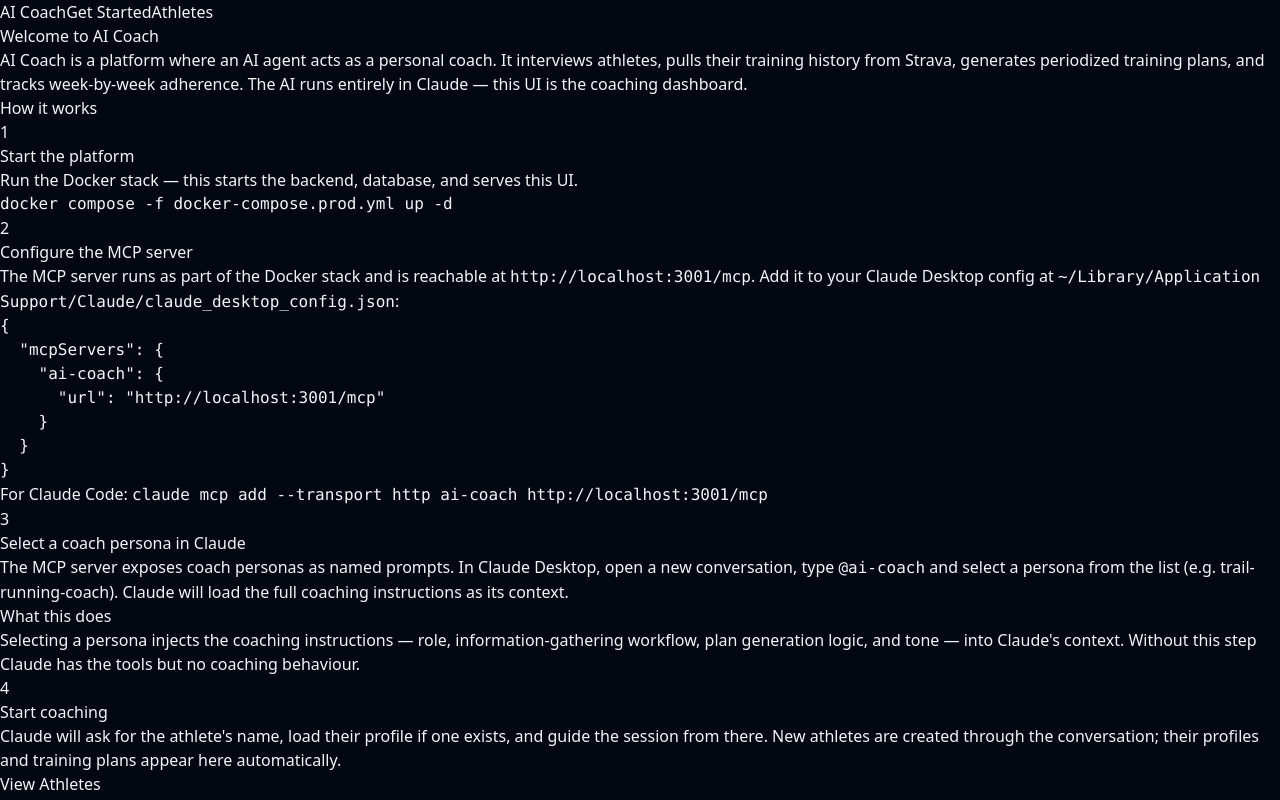
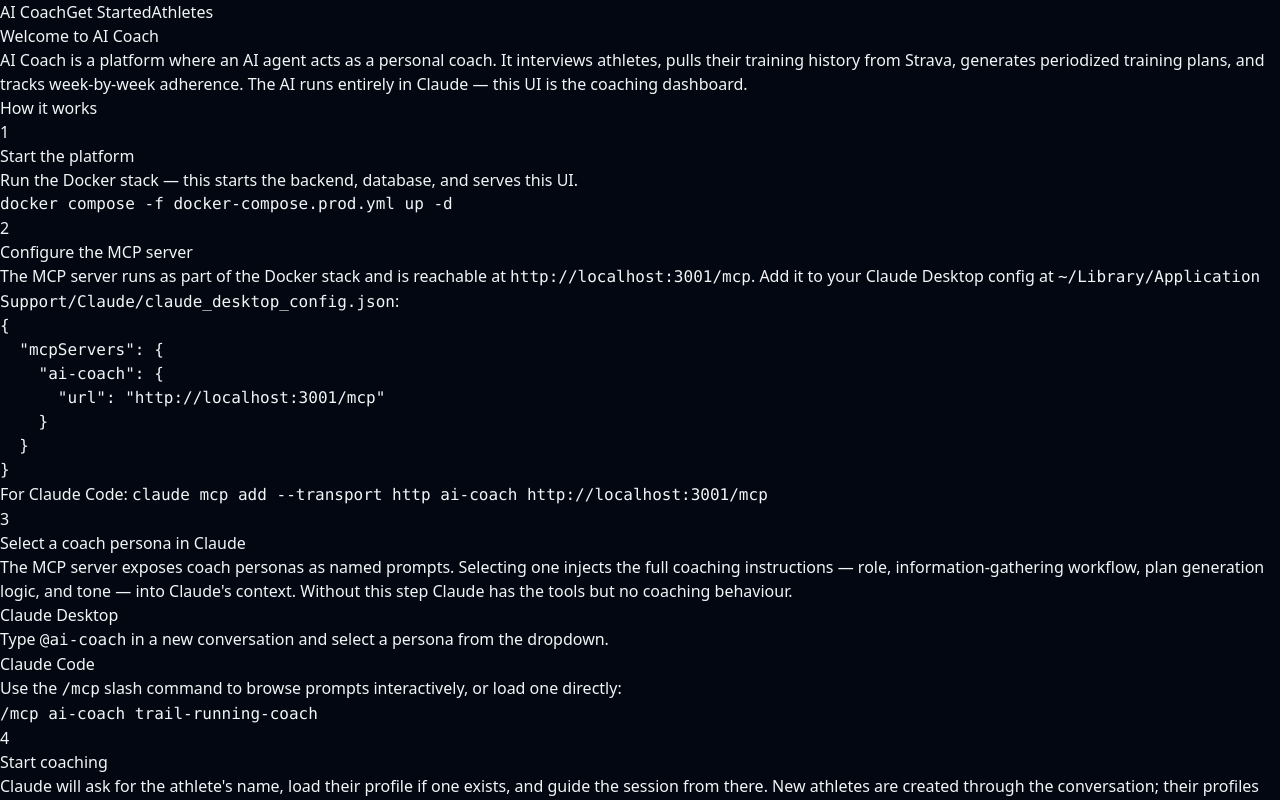
Before and after one commit to geoandri/ai-coach, a React (Vite) app in the folder frontend/: page / in a window 1280 px wide. Shown: the top 800 px of the page. Built offline with nearby package versions, Linux system fonts and the light colour scheme.

Commit message:
Update landing page: show persona selection for both Claude Desktop and Claude Code

```diff
--- a/frontend/src/pages/LandingPage.tsx
+++ b/frontend/src/pages/LandingPage.tsx
@@ -71,19 +71,25 @@
         </Step>
 
         <Step number={3} title="Select a coach persona in Claude">
-          <p className="text-gray-400 text-sm">
-            The MCP server exposes coach personas as named prompts. In Claude Desktop, open a new
-            conversation, type <code className="text-orange-400 text-xs font-mono">@ai-coach</code> and
-            select a persona from the list (e.g. <span className="text-white">trail-running-coach</span>).
-            Claude will load the full coaching instructions as its context.
+          <p className="text-gray-400 text-sm mb-3">
+            The MCP server exposes coach personas as named prompts. Selecting one injects the full
+            coaching instructions — role, information-gathering workflow, plan generation logic, and
+            tone — into Claude's context. Without this step Claude has the tools but no coaching behaviour.
           </p>
-          <div className="bg-orange-900/20 border border-orange-700/40 rounded-lg p-3 mt-3">
-            <p className="text-orange-300 text-xs font-medium mb-1">What this does</p>
-            <p className="text-gray-400 text-xs leading-relaxed">
-              Selecting a persona injects the coaching instructions — role, information-gathering
-              workflow, plan generation logic, and tone — into Claude's context. Without this step
-              Claude has the tools but no coaching behaviour.
-            </p>
+          <div className="space-y-2">
+            <div className="bg-gray-800 border border-gray-700 rounded-lg p-3">
+              <p className="text-white text-xs font-semibold mb-1">Claude Desktop</p>
+              <p className="text-gray-400 text-xs">
+                Type <code className="text-orange-400">@ai-coach</code> in a new conversation and select a persona from the dropdown.
+              </p>
+            </div>
+            <div className="bg-gray-800 border border-gray-700 rounded-lg p-3">
+              <p className="text-white text-xs font-semibold mb-1">Claude Code</p>
+              <p className="text-gray-400 text-xs mb-1">
+                Use the <code className="text-orange-400">/mcp</code> slash command to browse prompts interactively, or load one directly:
+              </p>
+              <code className="text-green-300 text-xs">/mcp ai-coach trail-running-coach</code>
+            </div>
           </div>
         </Step>
 
```
